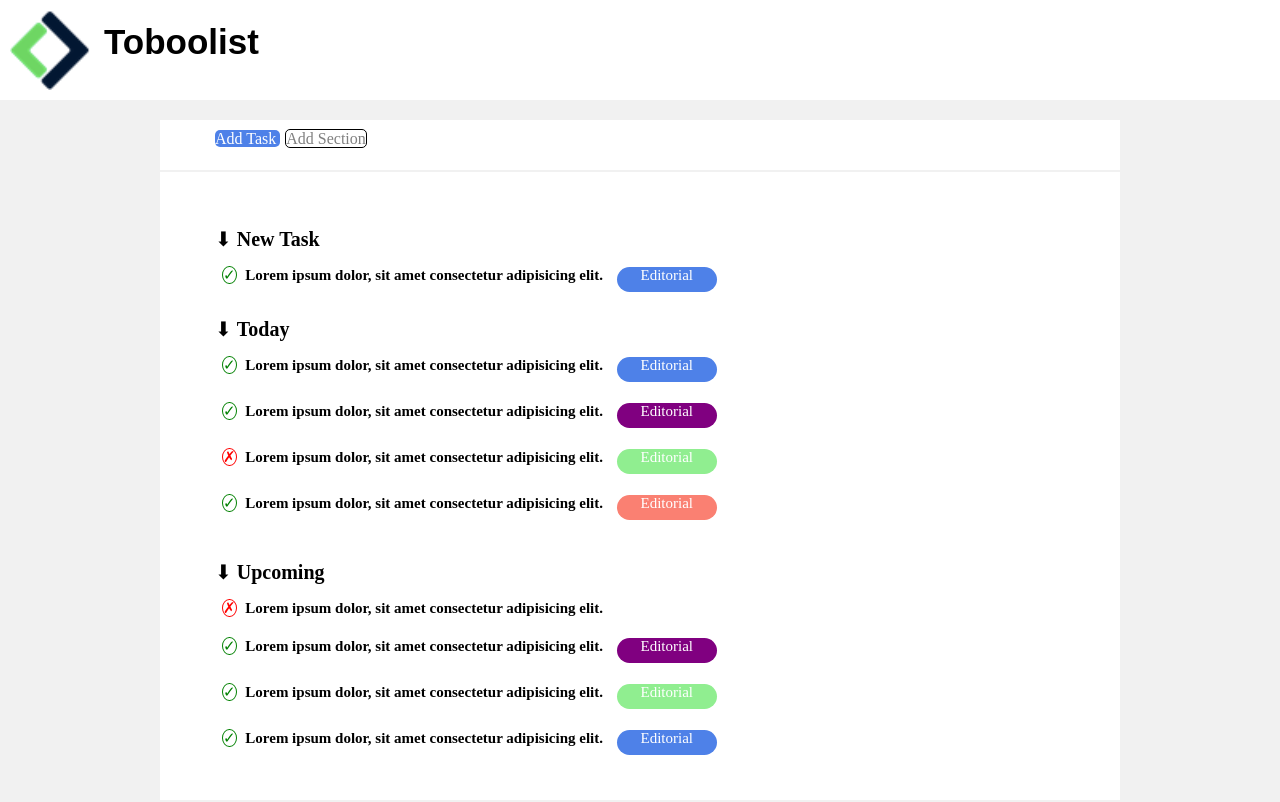
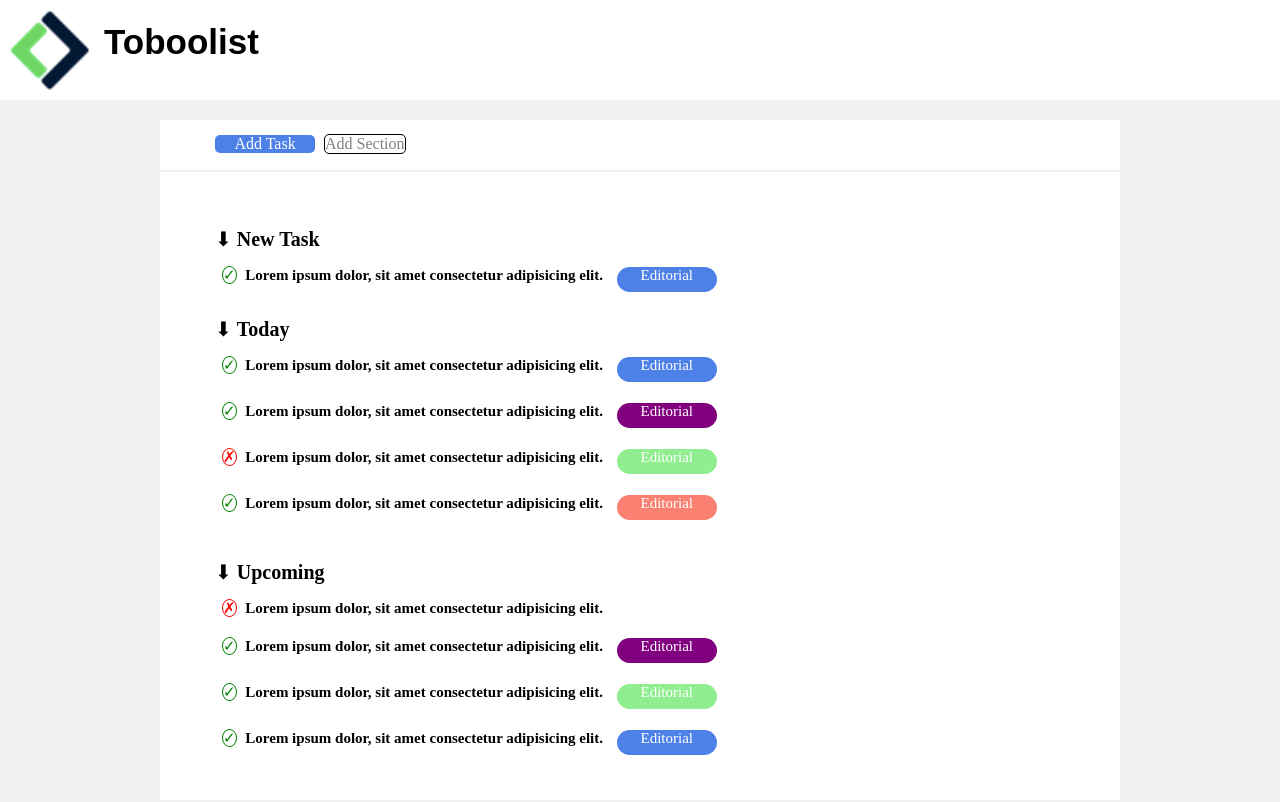
Before and after one commit to 19nikilangiu91/html-css-toboolist, a plain HTML site: page index.html in a window 1280 px wide. Drawn offline with Linux system fonts and the light colour scheme.

Commit message:
completed index

```diff
--- a/CSS/style.css
+++ b/CSS/style.css
@@ -40,16 +40,14 @@ body{
     padding: 5px;
 }
 
-#padding{
-    padding-top: 5px;
-    padding-left: 50px;
-}
-
 .add_task{
+    display: inline-block;
     background-color: #4e81e8;
     text-align: center;
     width: 100px;
     border-radius: 5px;
+    margin: 10px 0 0 50px;
+
 }
 
 .add_task:first-child{
@@ -57,6 +55,7 @@ body{
 }
 
 .add_section{
+    display: inline-block;
     background-color: white;
     text-align: center;
     border-radius: 5px;
--- a/index.html
+++ b/index.html
@@ -29,17 +29,14 @@
     <main>
         <section>
             <div id="white_rectangle">
-
                 <!-- Add Task -->
                 <!-- Add Selection -->
-                <div id="padding">
-                    <span class="add_task">
-                        <span id="add_text">Add Task</span>
-                    </span>
+                <div class="add_task">
+                    <span id="add_text">Add Task</span>
+                </div>
 
-                    <span class="add_section">
-                        <span id="section_text">Add Section</span>
-                    </span>
+                <div class="add_section">
+                    <span id="section_text">Add Section</span>
                 </div>
             </div>
 
```
